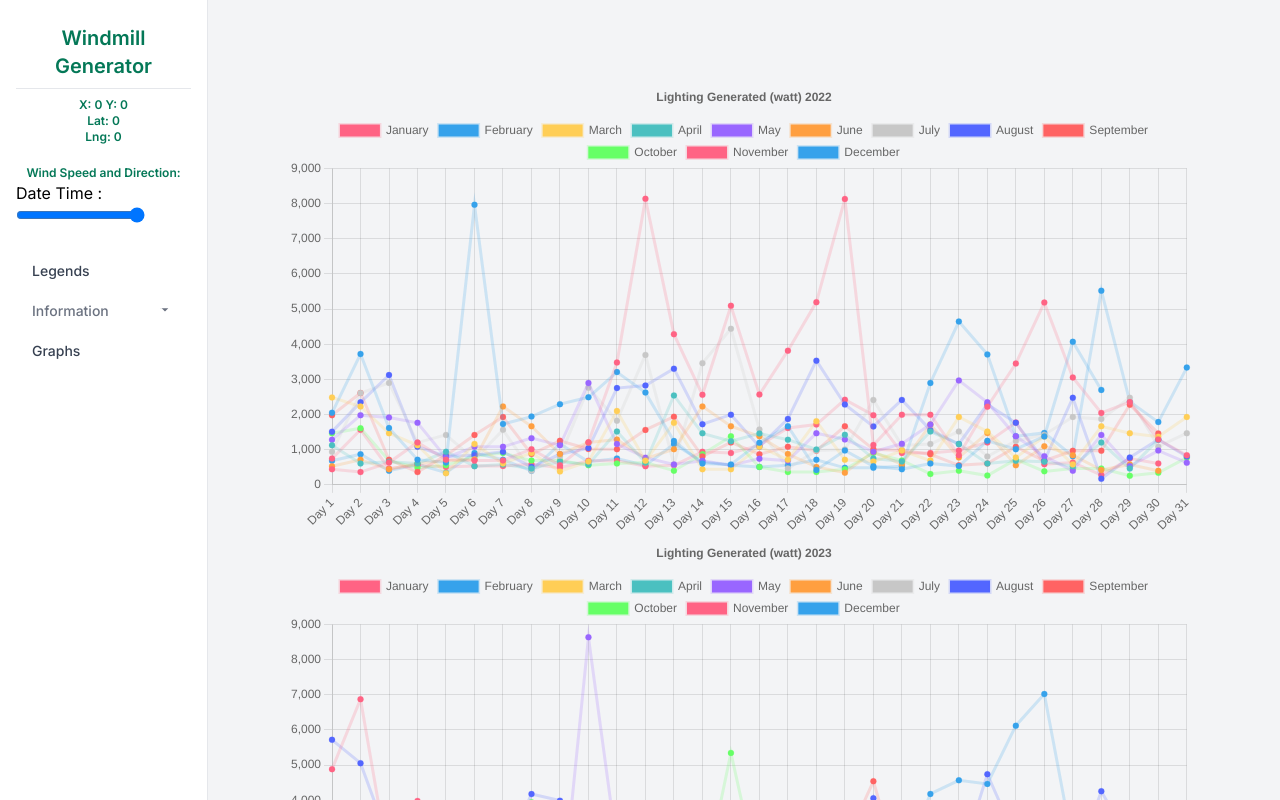
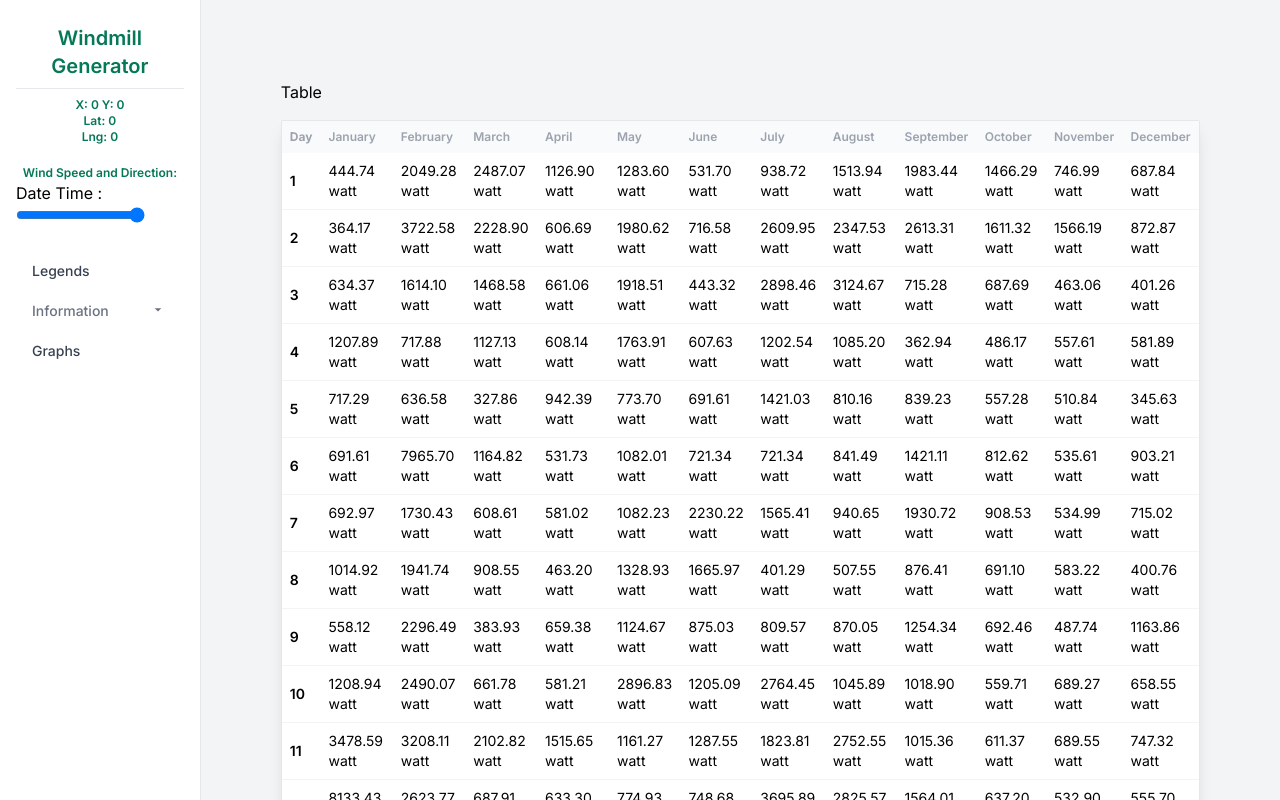
Before and after one commit to mamxalf/windmill-generator-webgis, a Next.js app: page /graphs in a window 1280 px wide. Shown: the top 800 px of the page. Built offline with nearby package versions, Linux system fonts and the light colour scheme.

Commit message:
create table to make data readable

```diff
--- a/src/app/graphs/page.tsx
+++ b/src/app/graphs/page.tsx
@@ -4,6 +4,7 @@ import { useEffect, useState } from 'react';
 import ChartComponent from '../../components/Charts/Line';
 import { ChartData, ChartOptions } from 'chart.js';
 import { transformData } from '@/lib/formula';
+import TableComponent from '@/components/Charts/Table';
 
 interface GraphData {
     year: number;
@@ -59,7 +60,14 @@ export default function Graph() {
             ) : (
                 data.map(({ year, chartData }) => (
                     <div key={year}>
-                        <ChartComponent data={chartData} options={options(year)} />
+                        <div>
+                            <h2>Table</h2>
+                            <TableComponent data={chartData} />
+                        </div>
+                        <div>
+                            <h2>Chart</h2>
+                            <ChartComponent data={chartData} options={options(year)} />
+                        </div>
                     </div>
                 ))
             )}
--- /dev/null
+++ b/src/components/Charts/Table.tsx
@@ -0,0 +1,56 @@
+import { ChartData } from "chart.js";
+
+const TableComponent = ({ data }: { data: ChartData<"line"> }) => {
+    // Generate day labels
+    const dayLabels = Array.from({ length: 31 }, (_, i) => `${i + 1}`);
+
+    // Type guard to check if a value is a number
+    const isNumber = (value: any): value is number => typeof value === "number";
+
+    return (
+        <section className="mt-4">
+            <div className="flex flex-col justify-center">
+                <div className="w-full mx-auto bg-white shadow-lg rounded-sm border border-gray-200">
+                    <div className="overflow-x-auto">
+                        <table className="table-auto w-full">
+                            <thead className="text-xs font-semibold text-gray-400 bg-gray-50">
+                                <tr>
+                                    <th className="p-2 whitespace-nowrap">Day</th>
+                                    {data.datasets.map((dataset, index) => (
+                                        <th className="p-2 whitespace-nowrap" key={index}>
+                                            <div className="font-semibold text-left">
+                                                {dataset.label}
+                                            </div>
+                                        </th>
+                                    ))}
+                                </tr>
+                            </thead>
+                            <tbody className="text-sm divide-y divide-gray-100">
+                                {dayLabels.map((day, dayIndex) => (
+                                    <tr key={dayIndex}>
+                                        <td className="p-2">
+                                            <div className="font-semibold text-left">
+                                                {day}
+                                            </div>
+                                        </td>
+                                        {data.datasets.map((dataset, monthIndex) => (
+                                            <td className="p-2" key={monthIndex}>
+                                                <div className="text-left">
+                                                    {isNumber(dataset.data[dayIndex])
+                                                        ? `${dataset.data[dayIndex].toFixed(2)} watt`
+                                                        : '-'}
+                                                </div>
+                                            </td>
+                                        ))}
+                                    </tr>
+                                ))}
+                            </tbody>
+                        </table>
+                    </div>
+                </div>
+            </div>
+        </section>
+    );
+};
+
+export default TableComponent;
--- a/src/components/ExtendedSidebar/CoverInfo.tsx
+++ b/src/components/ExtendedSidebar/CoverInfo.tsx
@@ -1,4 +1,4 @@
-import { useRef, useEffect, useState } from "react";
+import { useEffect } from "react";
 
 import UseInfoStore from "@/stores/info";
 import useLayerStore from "@/stores/layer";
@@ -64,7 +64,7 @@ export default function CoverInfo() {
                 getGeoJsonLayer(key);
             }
         }
-    }, [legend]);
+    }, [legend, updateInfoStore]);
 
     return (
         <>
@@ -116,9 +116,9 @@ export default function CoverInfo() {
                                                     <h2 className="font-medium">
                                                         {coverInfo[key].luas
                                                             ? parseFloat(
-                                                                  coverInfo[key]
-                                                                      .luas
-                                                              ).toFixed(2)
+                                                                coverInfo[key]
+                                                                    .luas
+                                                            ).toFixed(2)
                                                             : ""} ha
                                                     </h2>
                                                 </td>
```
